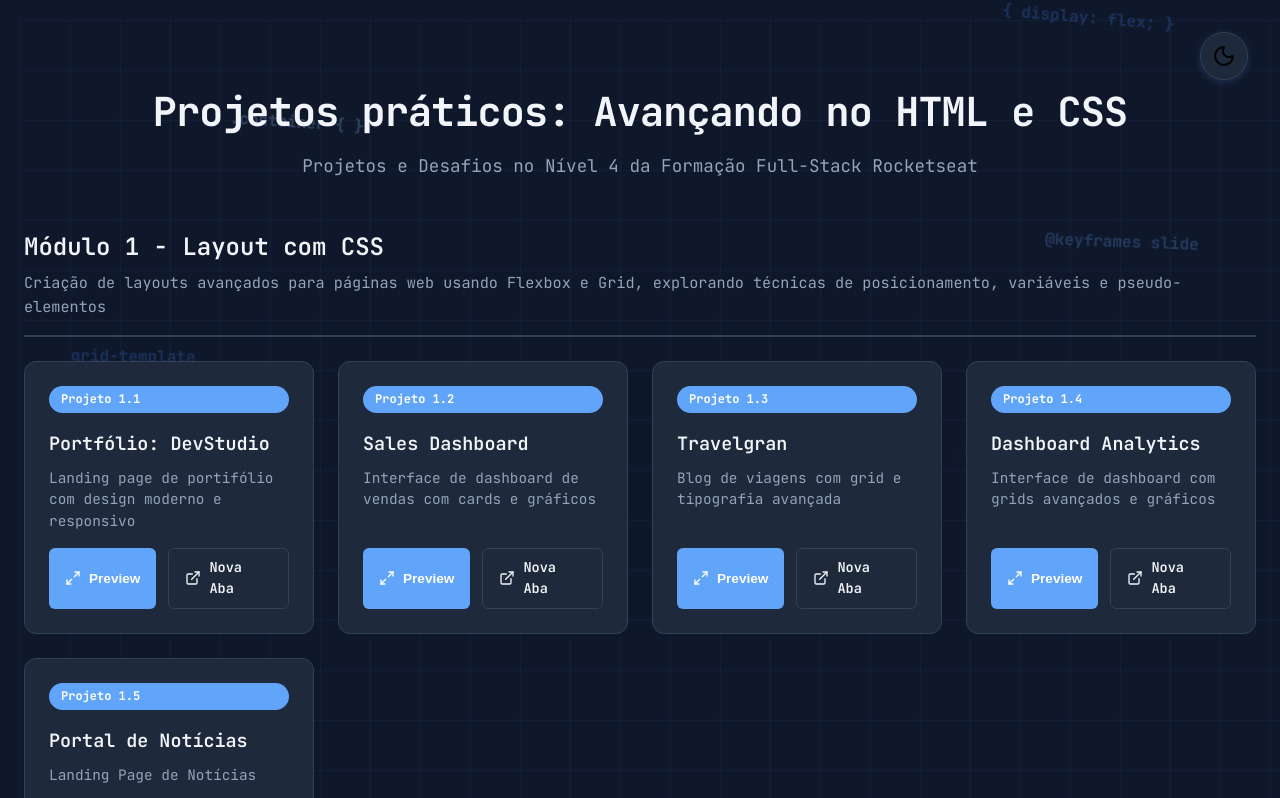
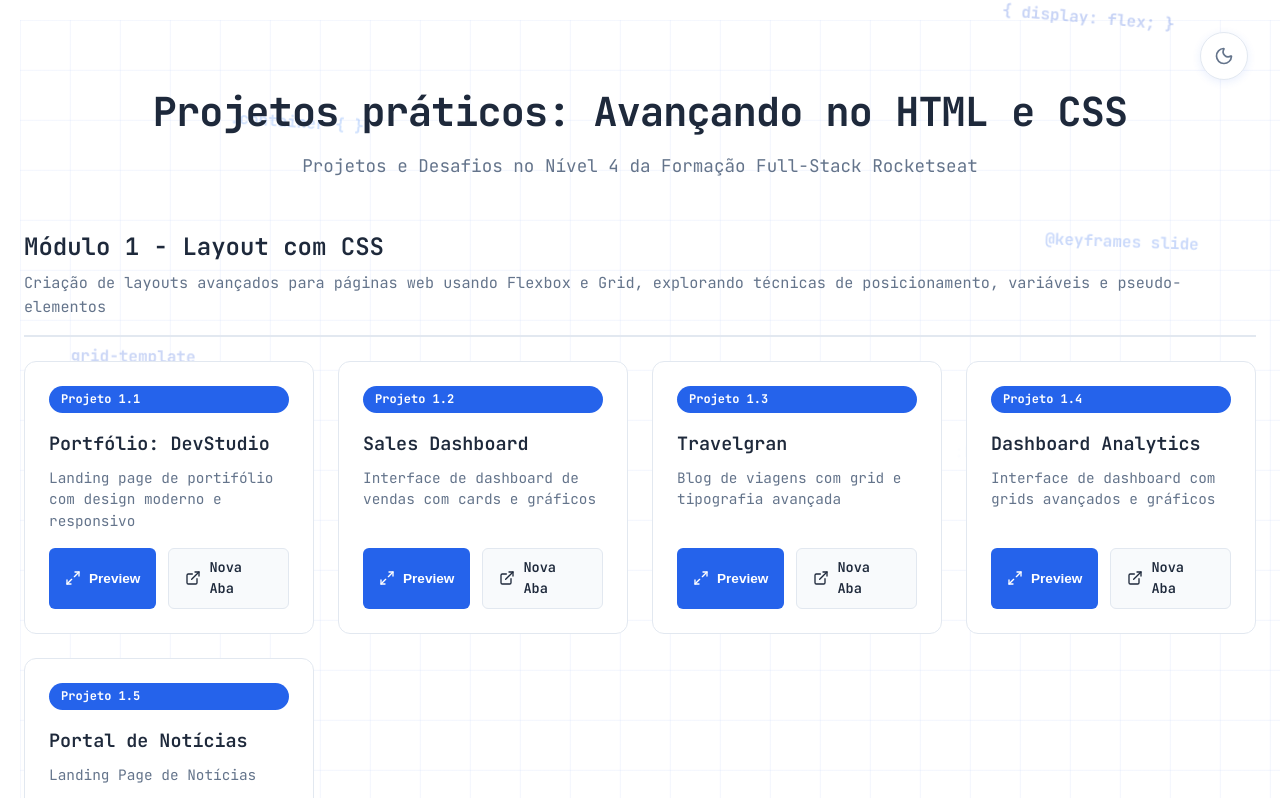
Before and after one commit to mgckaled/rs_full-stack_n4_advancing-html-css, a plain HTML site: page index.html in a window 1280 px wide. Both pictures are taken after a click on the button "Alternar tema". Shown: the top 798 px of the page. Drawn offline with nearby package versions, Linux system fonts and the light colour scheme.

Commit message:
fix: theme change on main web page

```diff
--- a/src/script.js
+++ b/src/script.js
@@ -1,11 +1,10 @@
 // Theme Toggle
 const themeToggle = document.getElementById("themeToggle")
-const themeIcon = themeToggle.querySelector("i[data-lucide]")
 const html = document.documentElement
 
-const savedTheme = localStorage.getItem("theme") || "light"
+const savedTheme = localStorage.getItem("theme") || "dark"
 html.setAttribute("data-theme", savedTheme)
-updateIcon(savedTheme)
+updateThemeIcon(savedTheme)
 
 themeToggle.addEventListener("click", () => {
   const currentTheme = html.getAttribute("data-theme")
@@ -13,19 +12,19 @@ themeToggle.addEventListener("click", () => {
 
   html.setAttribute("data-theme", newTheme)
   localStorage.setItem("theme", newTheme)
-  updateIcon(newTheme)
+  updateThemeIcon(newTheme)
 })
 
-function updateIcon(theme) {
-  // Remove o ícone anterior
-  themeIcon.removeAttribute("data-lucide")
+function updateThemeIcon(theme) {
+  // Limpa o conteúdo do botão
+  themeToggle.innerHTML = ""
 
-  // Adiciona o novo ícone
-  if (theme === "light") {
-    themeIcon.setAttribute("data-lucide", "moon")
-  } else {
-    themeIcon.setAttribute("data-lucide", "sun")
-  }
+  // Cria o elemento i com o ícone correto
+  const icon = document.createElement("i")
+  icon.setAttribute("data-lucide", theme === "light" ? "moon" : "sun")
+
+  // Adiciona ao botão
+  themeToggle.appendChild(icon)
 
   // Re-renderiza os ícones Lucide
   lucide.createIcons()
--- a/src/styles/components.css
+++ b/src/styles/components.css
@@ -24,14 +24,23 @@
   border-color: var(--accent);
 }
 
-.theme-toggle i[data-lucide] {
+.theme-toggle svg {
   width: 20px;
   height: 20px;
   transition: transform 0.5s ease;
 }
 
-.theme-toggle:hover i[data-lucide] {
+.theme-toggle:hover svg {
   transform: rotate(180deg);
+}
+
+/* Cores específicas dos ícones de tema */
+[data-theme="light"] .theme-toggle svg {
+  color: #64748b; /* Cinza para lua */
+}
+
+[data-theme="dark"] .theme-toggle svg {
+  color: #fcd34d; /* Amarelo para sol */
 }
 
 /* Project Cards */
@@ -112,7 +121,7 @@
 }
 
 /* Lucide Icons Animation - Importante: sem margin/padding que possa deslocar */
-.btn svg[data-lucide] {
+.btn svg {
   width: 16px !important;
   height: 16px !important;
   display: block !important;
@@ -120,11 +129,11 @@
   transition: transform 0.3s ease !important;
 }
 
-.btn-primary:hover svg[data-lucide] {
+.btn-primary:hover svg {
   transform: rotate(90deg) !important;
 }
 
-.btn-secondary:hover svg[data-lucide] {
+.btn-secondary:hover svg {
   color: var(--accent);
   transform: translateX(3px) !important;
 }
```
